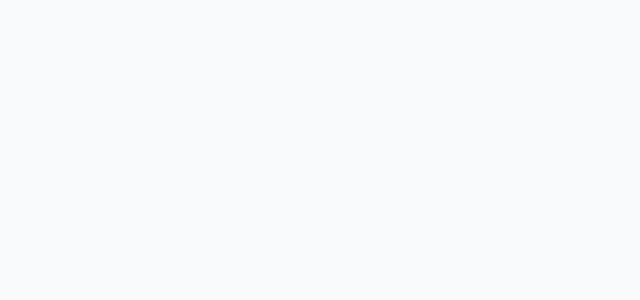
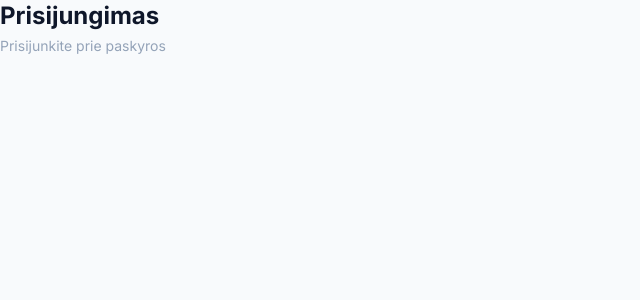
Before and after one commit to novatitas366/Laisvai-pasirenkamo-dalyko-AI-pagalbininkas, a React (Vite) app in the folder client/: page /login in a window 1280 px wide. Before the commit this address had no page. Shown: the top 300 px of the page, without its empty margins (0-640 px from the left). Built offline with nearby package versions, Linux system fonts and the light colour scheme.

Commit message:
SCRUM-55: Registracijos forma pataisyta

```diff
--- a/client/src/App.jsx
+++ b/client/src/App.jsx
@@ -5,11 +5,13 @@ import ProfilePage from './pages/ProfilePage'
 import DocumentUploadPage from './pages/DocumentUploadPage'
 import HistoryPage from './pages/HistoryPage'
 import RegisterPage from './pages/RegisterPage'
+import LoginPage from './pages/LoginPage'
 
 export default function App() {
   return (
     <Routes>
       <Route path="/register" element={<RegisterPage />} />
+      <Route path="/login" element={<LoginPage />} />
       <Route path="/" element={<MainLayout />}>
         <Route index element={<Navigate to="/rekomendacijos" replace />} />
         <Route path="rekomendacijos" element={<RecommendationsPage />} />
--- a/client/src/pages/LoginPage.jsx
+++ b/client/src/pages/LoginPage.jsx
@@ -1 +1,9 @@
 // Login page - form, redirect
+export default function LoginPage() {
+  return (
+    <div>
+      <h1 className="text-2xl font-bold text-slate-900 mb-1">Prisijungimas</h1>
+      <p className="text-sm text-slate-400">Prisijunkite prie paskyros</p>
+    </div>
+  )
+}
```
Also changed, not shown: 1 other file (tests, documents, lock files or other folders).
